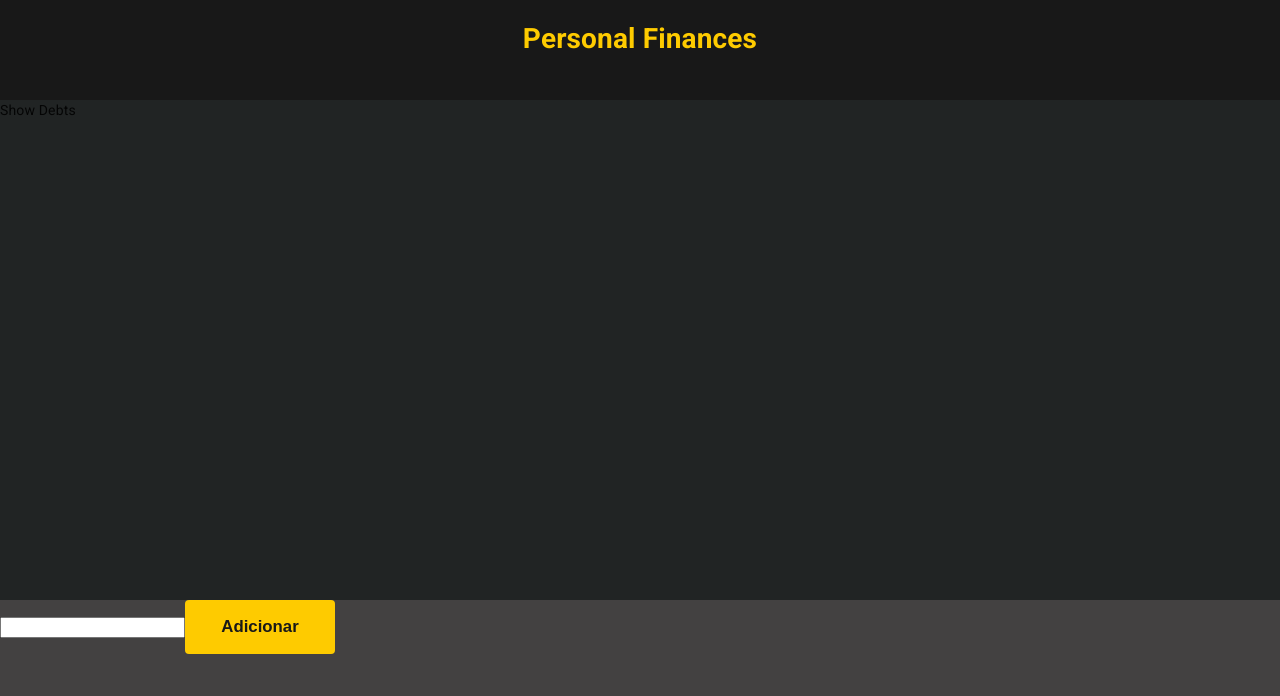
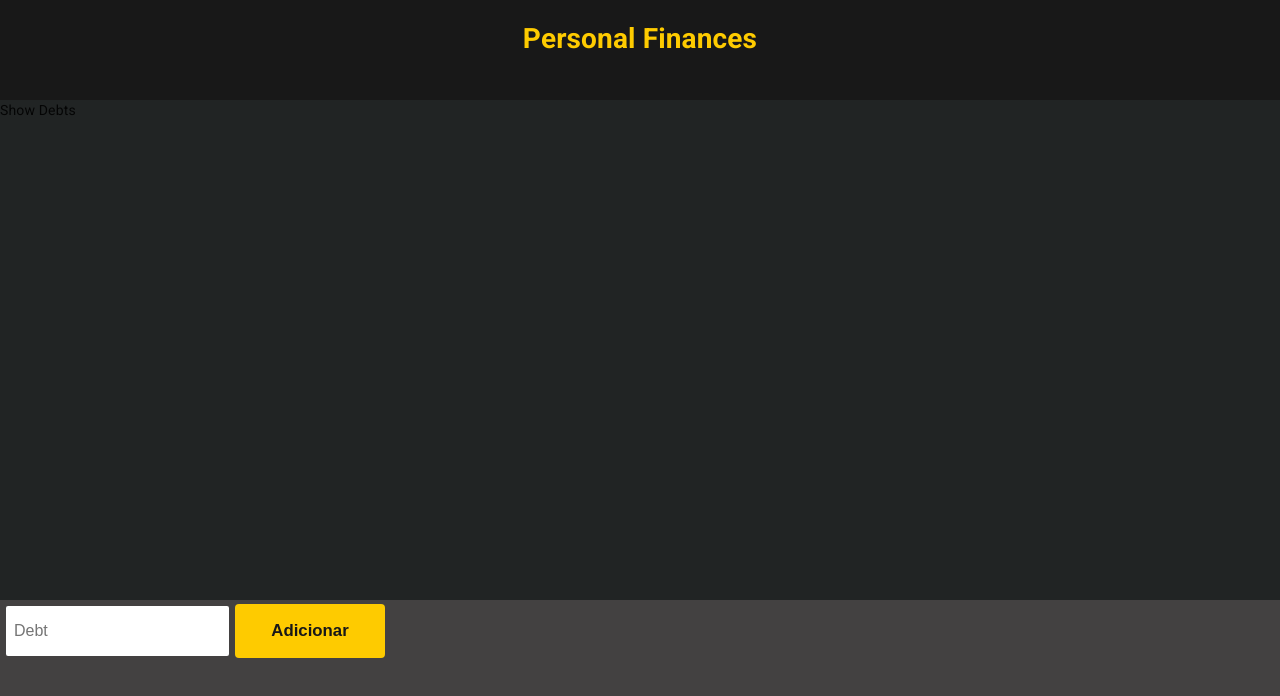
Before and after one commit to psdaniel/personal-finances-spa, a React app: page / in a window 1280 px wide. Shown: the top 696 px of the page. Built offline with nearby package versions, Linux system fonts and the light colour scheme.

Commit message:
Styles input and label

```diff
--- a/src/components/input/input.tsx
+++ b/src/components/input/input.tsx
@@ -1,5 +1,44 @@
 import React from 'react';
+import {makeStyles} from '@material-ui/core';
+import {MainTheme} from '../../themes/main';
 
-export const Input = () => {
-    return <input />;
+interface InputProps {
+    type: string;
+    placeholder: string;
+    name: string;
+    id: string;
+}
+
+export const Input = ({type, placeholder, name, id}: InputProps) => {
+    const useStyles = makeStyles({
+        inputStyle: {
+            border: '2px solid',
+            borderRadius: '4px',
+            fontSize: '1rem',
+            margin: '0.25rem',
+            height: 54,
+            minWidth: '125px',
+            padding: '0.5rem',
+            transition: 'border-color 0.5 ease-out',
+            color: MainTheme.colors.gray,
+            '&:focus': {
+                borderColor: MainTheme.colors.mainYellow,
+                color: MainTheme.colors.gray,
+                border: `2px solid ${MainTheme.colors.black}`
+            }
+        }
+    });
+
+    const classes = useStyles();
+    return (
+        <>
+            <input
+                className={classes.inputStyle}
+                type={type}
+                placeholder={placeholder}
+                name={name}
+                id={id}
+            />
+        </>
+    );
 };
--- a/src/domain/show-debts/show-debts.tsx
+++ b/src/domain/show-debts/show-debts.tsx
@@ -2,11 +2,12 @@ import React from 'react';
 import {makeStyles} from '@material-ui/core';
 import {Button} from '../../components/button/button';
 import {Input} from '../../components/input/input';
+import {MainTheme} from '../../themes/main';
 
 export const ShowDebts = () => {
     const useStyles = makeStyles({
         showDebtsContainer: {
-            backgroundColor: '#212424',
+            backgroundColor: MainTheme.colors['black-2'],
             height: 500
         }
     });
@@ -17,7 +18,7 @@ export const ShowDebts = () => {
         <>
             <section className={classes.showDebtsContainer}>Show Debts</section>
             <div>
-                <Input />
+                <Input type="input" placeholder="Debt" name="debt" id="debt" />
                 <Button />
             </div>
         </>
```
